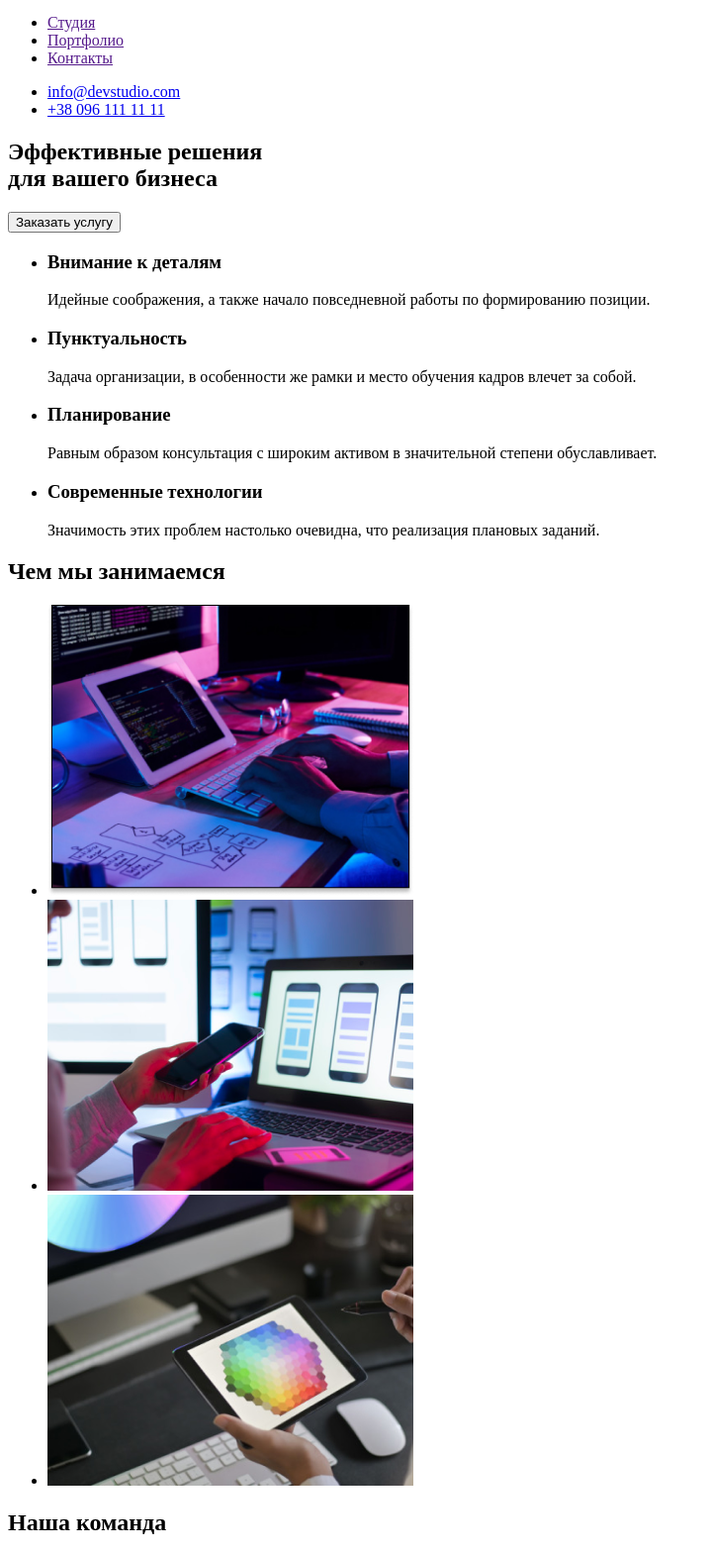
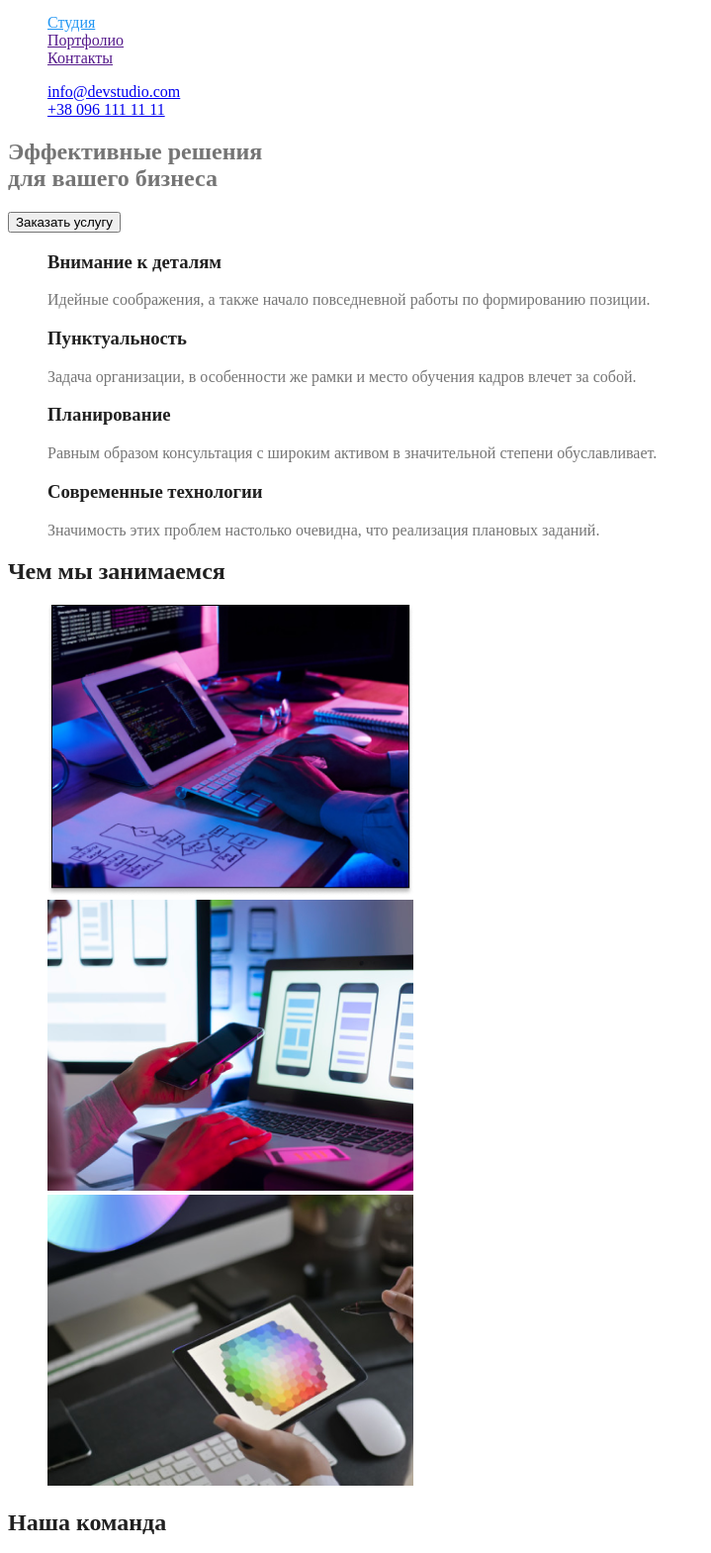
Before and after one commit to Oksanatonkopriad/Oksanatonkopriad-goit-markup-hw-02, a plain HTML site: page index.html in a window 1280 px wide. Shown: the part 28-1597 px from the top of the page at 99% size, without its empty margins (0-719 px from the left). Drawn offline with Linux system fonts and the light colour scheme.

Commit message:
общие классы

```diff
--- /dev/null
+++ b/css/styles.css
@@ -0,0 +1,25 @@
+body {
+    background: #FFFFFF;
+    color: #757575;
+}
+ul {
+    list-style: none;
+}
+/*основной цвет текста #212121 */
+/*вторичный цвет текста #757575*/
+/* белый #FFFFFF */
+/*акцент #2196F3*/
+/* вторичный цвет фона #F5F4FA*/
+.logo {
+
+}
+.site-nav .link {
+    color: #2196F3;
+}
+.site-nav .link:hover,
+.site-nav .link:focus {
+    color: #212121;
+}
+.section-title {
+    color: #212121;
+}
--- a/index.html
+++ b/index.html
@@ -5,15 +5,17 @@
     <meta http-equiv="X-UA-Compatible" content="IE=edge">
     <meta name="viewport" content="width=device-width, initial-scale=1.0">
     <title>Document</title>
+    <link rel="stylesheet" href="./css/styles.css">
+    <link rel="preconnect" href="https://fonts.gstatic.com">
 </head>
 
 <body>
-    <header>
+    <header class="page-header">
         <!--Верхняя линия-->
-        <a href="">WebStudio</a>
+        <a href="" class="logo">WebStudio</a>
         <nav>
-            <ul>
-                <li><a href="">Студия</a></li>
+            <ul class="site-nav list">
+                <li><a href="" class="link">Студия</a></li>
                 <li><a href="">Портфолио</a></li>
                 <li><a href="">Контакты</a></li>
             </ul>
@@ -33,31 +35,31 @@
                 <button type="button">Заказать услугу</button>
             </section>
             <!--Особенности-->
-            <section>
+            <section class="section">
                 <ul>
                     <li>
-                        <h3>Внимание к деталям</h3>
+                        <h3 class="section-title">Внимание к деталям</h3>
                         <p>Идейные соображения, а также начало повседневной работы по формированию позиции.</p>
                     </li>
 
                     <li>
-                        <h3>Пунктуальность</h3>
+                        <h3 class="section-title">Пунктуальность</h3>
                         <p>Задача организации, в особенности же рамки и место обучения кадров влечет за собой.</p>
                     </li>
                     <li>
-                        <h3>Планирование</h3>
+                        <h3 class="section-title">Планирование</h3>
                         <p>Равным образом консультация с широким активом в значительной степени обуславливает.</p>
                     </li>
 
                     <li>
-                        <h3>Современные технологии</h3>
+                        <h3 class="section-title">Современные технологии</h3>
                         <p>Значимость этих проблем настолько очевидна, что реализация плановых заданий.</p>
                     </li>
                 </ul>
             </section>
             <!--Чем мы занимаемся-->
-            <section>
-                <h2>Чем мы занимаемся</h2>
+            <section class="section">
+                <h2 class="section-title">Чем мы занимаемся</h2>
                 <ul>
                      <li><img src="./images/img.jpg" alt="программирование" width="370" height="294"></li>
                      <li><img src="./images/box2.png" alt="мобильные приложения" width="370" height="294"></li>
@@ -65,27 +67,27 @@
                 </ul>
             </section>
             <!--Наша команда-->
-            <section>
-                <h2>Наша команда</h2>
+            <section class="section">
+                <h2 class="section-title">Наша команда</h2>
                 <ul>
                     <li>
                         <img src="./images/img1.jpg" alt="photo Игорь Демьяненко" width="270" height="260">
-                        <h3>Игорь Демьяненко</h3>
+                        <h3 class="section-title">Игорь Демьяненко</h3>
                         <p>Product Designer</p>
                     </li>
                     <li>
                         <img src="./images/img2.jpg" alt="photo Ольга Репина" width="270" height="260">
-                        <h3>Ольга Репина</h3>
+                        <h3 class="section-title">Ольга Репина</h3>
                         <p>Frontend Developer</p>
                     </li>
                     <li>
                         <img src="./images/img3.jpg" alt="photo Николай Тарасов" width="270" height="260">
-                        <h3>Николай Тарасов</h3>
+                        <h3 class="section-title">Николай Тарасов</h3>
                         <p>Marketing</p>
                     </li>
                     <li>
                         <img src="./images/img4.jpg" alt="photo Михаил Ермаков" width="270" height="260">
-                        <h3>Михаил Ермаков</h3>
+                        <h3 class="section-title">Михаил Ермаков</h3>
                         <p>UI Designer</p>
                     </li>
                 </ul>
```
